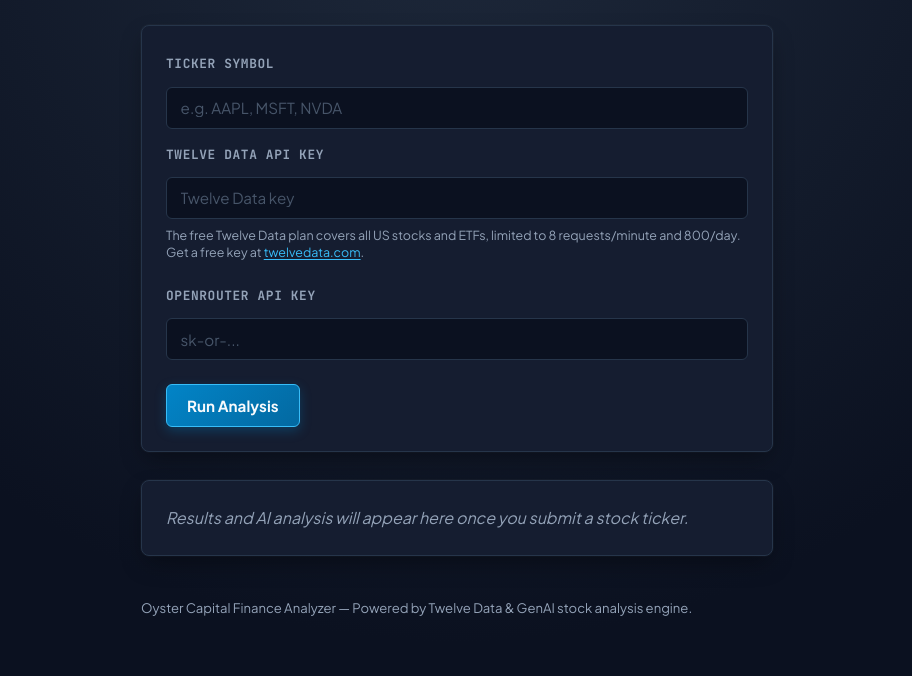
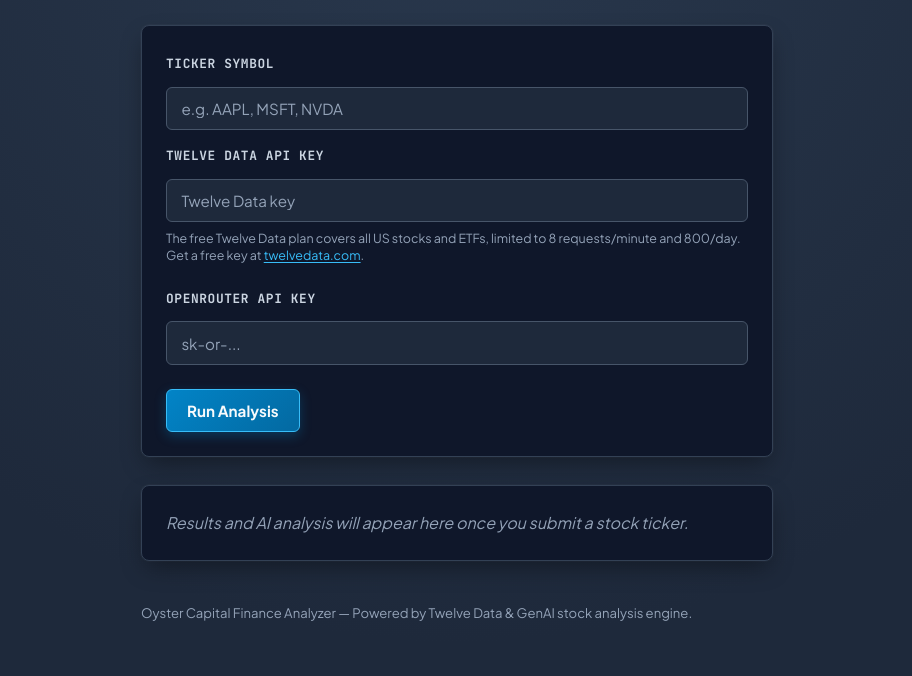
Before and after one commit to ilujambio/FinanceAnalyzerApp, a website built with Vite: page index.html in a window 1280 px wide. Shown: the part 126-802 px from the top of the page, without its empty margins (183-1095 px from the left). Built offline with nearby package versions, Linux system fonts and the light colour scheme.

Commit message:
style: update color palette and UI contrast
Refined the CSS variables for better readability and contrast. Updated background gradients, panel colors, and input styling to improve the overall visual hierarchy and dark mode aesthetic.

```diff
--- a/style.css
+++ b/style.css
@@ -1,12 +1,12 @@
 :root {
   --ink: #CBD5E1;           /* Silver-blue body text */
-  --ink-heading: #F1F5F9;   /* Bright silver-blue for titles */
-  --paper: #0B1120;         /* Deep dark background */
-  --panel: #151D30;         /* Dark silver-slate panel background */
-  --line: #26354A;          /* Silver-blueish border line */
+  --ink-heading: #F8FAFC;   /* Bright silver-white for titles & typed text */
+  --paper: #1E293B;         /* Lighter silver-slate app background */
+  --panel: #0F172A;         /* Dark navy panel background */
+  --line: #334155;          /* High-contrast silver border line */
   --accent: #38BDF8;        /* Vibrant silver-blue highlight */
   --accent-glow: #0284C7;
-  --muted: #94A3B8;         /* Muted silver slate */
+  --muted: #94A3B8;         /* High-contrast silver slate */
   --error: #F87171;         /* Soft red error */
   --font-main: 'Plus Jakarta Sans', system-ui, -apple-system, sans-serif;
   --font-mono: 'JetBrains Mono', 'Courier New', monospace;
@@ -19,7 +19,7 @@
 body {
   margin: 0;
   background-color: var(--paper);
-  background-image: radial-gradient(circle at 50% 0%, #1E293B 0%, #0B1120 75%);
+  background-image: radial-gradient(circle at 50% 0%, #29384D 0%, #1E293B 75%);
   color: var(--ink);
   font-family: var(--font-main);
   line-height: 1.6;
@@ -125,29 +125,31 @@ label {
   font-weight: 700;
   text-transform: uppercase;
   letter-spacing: 0.05em;
-  color: #94A3B8;
+  color: #CBD5E1;
   margin-top: 0.25rem;
 }
 
 input {
-  padding: 0.65rem 0.85rem;
-  border: 1px solid var(--line);
+  padding: 0.7rem 0.9rem;
+  border: 1px solid #475569;
   border-radius: 6px;
   font-size: 0.95rem;
   font-family: var(--font-main);
-  background: #0B1120;
-  color: var(--ink-heading);
-  transition: border-color 0.2s, box-shadow 0.2s;
+  background: var(--paper);
+  color: #F8FAFC;
+  transition: border-color 0.2s, box-shadow 0.2s, background-color 0.2s;
 }
 
 input::placeholder {
-  color: #475569;
+  color: #94A3B8;
+  opacity: 1;
 }
 
 input:focus {
   outline: none;
   border-color: var(--accent);
-  box-shadow: 0 0 0 3px rgba(56, 189, 248, 0.2);
+  box-shadow: 0 0 0 3px rgba(56, 189, 248, 0.25);
+  background: #26334D;
 }
 
 button {
```
